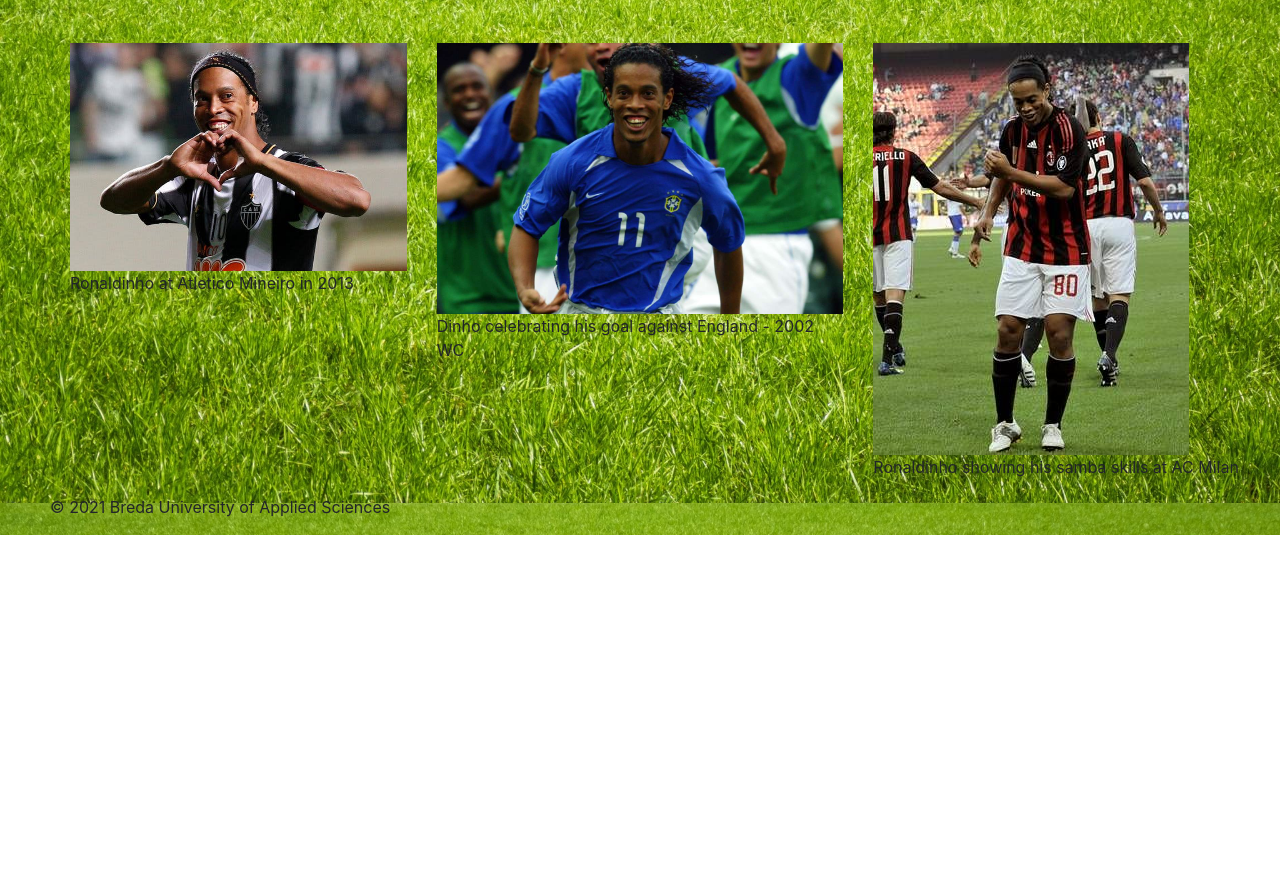
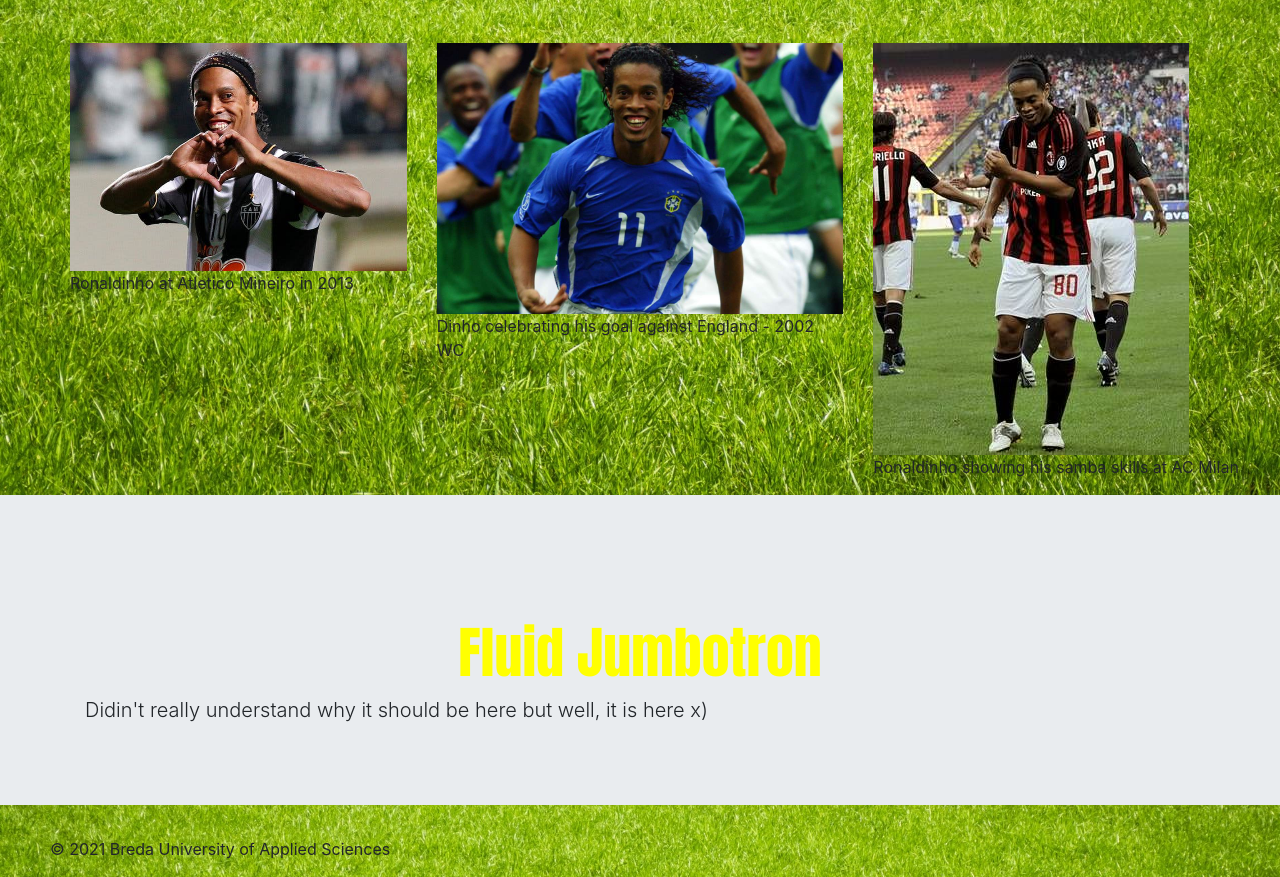
Before and after one commit to rafael-de-moraes/PRJ4-Homework-Nr-5, a plain HTML site: page 170245.html in a window 1280 px wide. Shown: the part 457-1334 px from the top of the page. Before the commit the page ends 992 px from the top, so only its background shows below. Drawn offline with Linux system fonts and the light colour scheme.

Commit message:
new changes jumbotron

```diff
--- a/170245.html
+++ b/170245.html
@@ -63,7 +63,9 @@
     </div>
 
 
+
 	<div class="row">
+
 
         <div class="col-md-4">
     <div class="contentleft">
@@ -87,6 +89,12 @@
 
 	</div>
 	  </div>
+	  <div class="jumbotron jumbotron-fluid">
+  <div class="container">
+    <h1 class="display-4">Fluid Jumbotron</h1>
+    <p class="lead"> Didin't really understand why it should be here but well, it is here x)</p>
+  </div>
+</div>
 
 	  <footer class="footer">
     <div class="row">
--- a/css/styles.css
+++ b/css/styles.css
@@ -89,6 +89,10 @@ padding-right: -50px;
 	padding-top: 40px;
 }
 
+.lead{
+	align-content: center;
+}
+
 .footer{
 	margin-left: 50px;
 }
```
